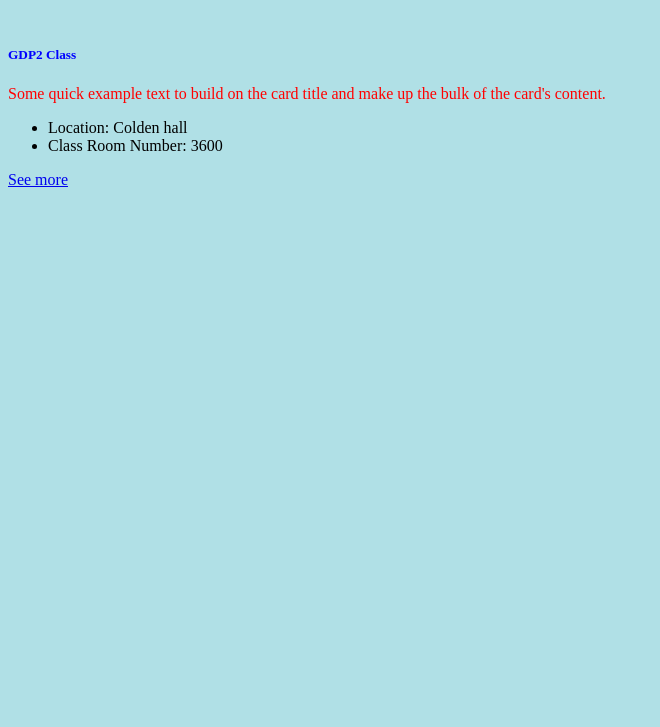
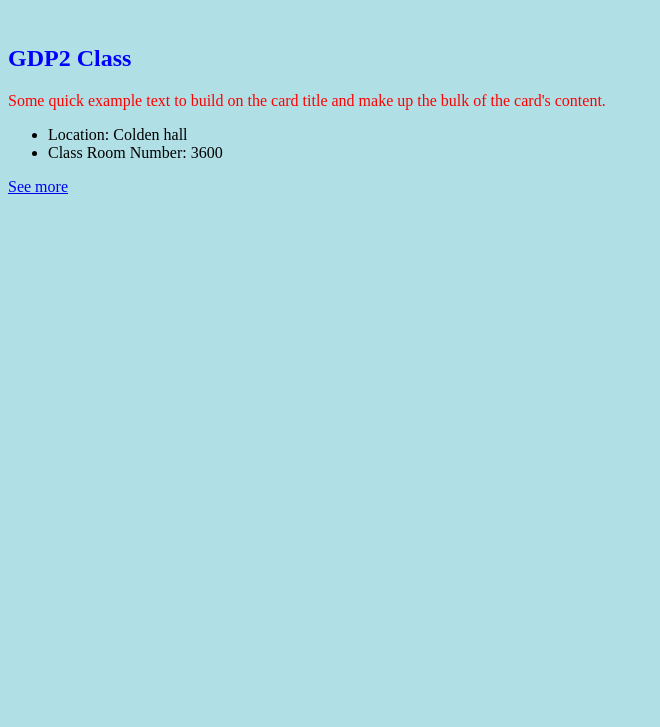
Before and after one commit to vyshnavi1996/ClassRemainderApp, a plain HTML site: page index.html in a window 1280 px wide. Shown: the part 73-800 px from the top of the page, without its empty margins (0-660 px from the left). Drawn offline with Linux system fonts and the light colour scheme.

Commit message:
updated changes

```diff
--- a/index.html
+++ b/index.html
@@ -9,7 +9,7 @@
         background-color: powderblue;}
     h1 {
         color: blue;}
-    h5 {
+    h2 {
         color: blue;}
     p {
         color: red;}
@@ -18,7 +18,7 @@
 <body>
            <div>
                 <h1 class="w3-center">Class Remainder Application</h1><br>
-                <h5 class="card-title">GDP2 Class</h5>
+                <h2 class="card-title">GDP2 Class</h2>
                 <p class="card-text">Some quick example text to build on the card title and make up the bulk of the card's content.</p>
             </div>
         <ul class="list-group list-group-flush">
```
